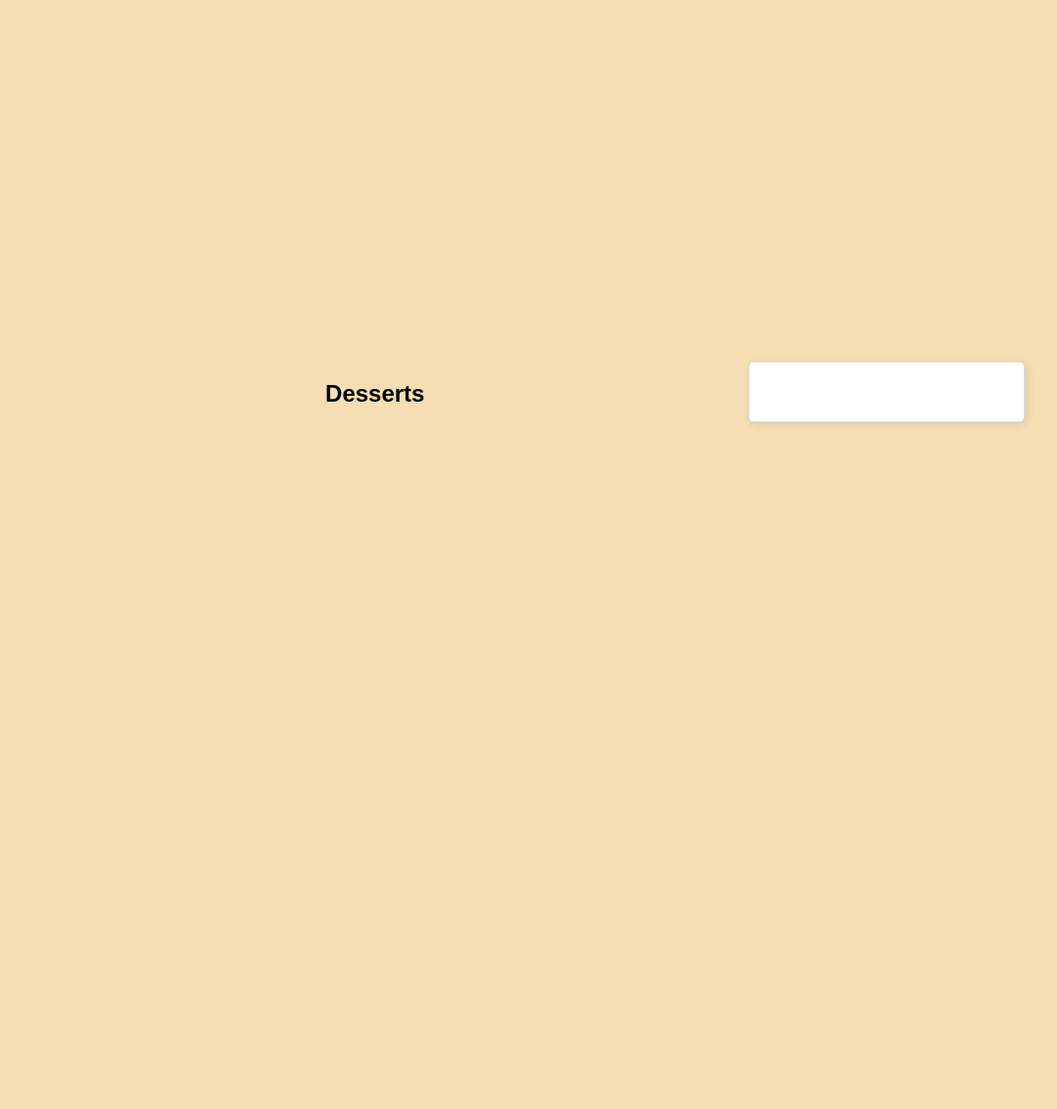
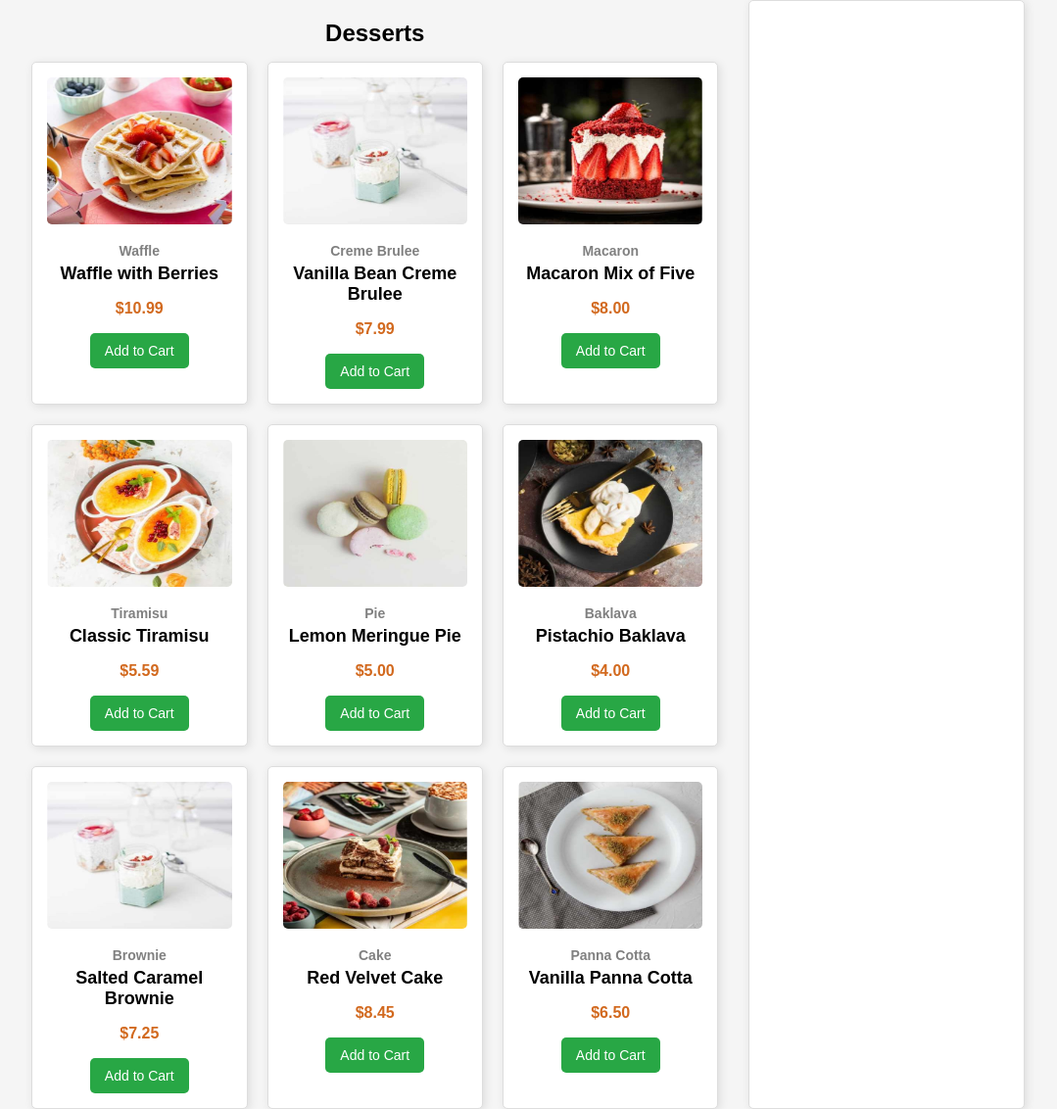
Before and after one commit to MeshackKorir/Product-list, a plain HTML site: page product-list-with-cart-main/index.html in a window 1280 px wide. Shown: the whole page at 98% size, without its empty margins (106-1185 px from the left). Before the commit the page ends 800 px from the top, so only its background shows below. Drawn offline with Linux system fonts and the light colour scheme; files that its build step writes are made by us from their sources.

Commit message:
styles ag

```diff
--- a/product-list-with-cart-main/index.html
+++ b/product-list-with-cart-main/index.html
@@ -11,15 +11,81 @@
     <div class="container">
         <div class="products">
           <h2>Desserts</h2>
-            <div class="items"></div>
-            <div class="items"></div>
-            <div class="items"></div>
-            <div class="items"></div>
-            <div class="items"></div>
-            <div class="items"></div>
-            <div class="items"></div>
-            <div class="items"></div>
-            <div class="items"></div>
+
+            <div class="items">
+              <div class="item">
+                <img src="./assets/images/image-waffle-desktop.jpg">
+                <h4 style="color: gray;">Waffle</h4>
+                <h3>Waffle with Berries</h3>
+                <p style="color: chocolate;">$10.99</p>
+                <button class="add-to-cart">Add to Cart</button>
+               </div>
+
+               <div class="item">
+                <img src="./assets/images/image-panna-cotta-desktop.jpg">
+                <h4 style="color: gray;">Creme Brulee</h4>
+                <h3>Vanilla Bean Creme Brulee</h3>
+                <p style="color: chocolate;">$7.99</p>
+                <button class="add-to-cart">Add to Cart</button>
+               </div>
+
+               <div class="item">
+                <img src="./assets/images/image-cake-desktop.jpg">
+                <h4 style="color: gray;">Macaron</h4>
+                <h3>Macaron Mix of Five</h3>
+                <p style="color: chocolate;">$8.00</p>
+                <button class="add-to-cart">Add to Cart</button>
+               </div>
+
+               <div class="item">
+                <img src="./assets/images/image-creme-brulee-desktop.jpg">
+                <h4 style="color: gray;">Tiramisu</h4>
+                <h3>Classic Tiramisu</h3>
+                <p style="color: chocolate;">$5.59</p>
+                <button class="add-to-cart">Add to Cart</button>
+               </div>
+
+               <div class="item">
+                <img src="./assets/images/image-macaron-desktop.jpg">
+                <h4 style="color: gray;">Pie</h4>
+                <h3>Lemon Meringue Pie</h3>
+                <p style="color: chocolate;">$5.00</p>
+                <button class="add-to-cart">Add to Cart</button>
+               </div>
+
+               <div class="item">
+                <img src="./assets/images/image-meringue-desktop.jpg">
+                <h4 style="color: gray;">Baklava</h4>
+                <h3>Pistachio Baklava</h3>
+                <p style="color: chocolate;">$4.00</p>
+                <button class="add-to-cart">Add to Cart</button>
+               </div>
+
+               <div class="item">
+                <img src="./assets/images/image-panna-cotta-desktop.jpg">
+                <h4 style="color: gray;">Brownie</h4>
+                <h3>Salted Caramel Brownie</h3>
+                <p style="color: chocolate;">$7.25</p>
+                <button class="add-to-cart">Add to Cart</button>
+               </div>
+
+               <div class="item">
+                <img src="./assets/images/image-tiramisu-desktop.jpg">
+                <h4 style="color: gray;">Cake</h4>
+                <h3>Red Velvet Cake</h3>
+                <p style="color: chocolate;">$8.45</p>
+                <button class="add-to-cart">Add to Cart</button>
+               </div>
+
+               <div class="item">
+                <img src="./assets/images/image-baklava-desktop.jpg">
+                <h4 style="color: gray;">Panna Cotta</h4>
+                <h3>Vanilla Panna Cotta</h3>
+                <p style="color: chocolate;">$6.50</p>
+                <button class="add-to-cart">Add to Cart</button>
+               </div>
+
+          </div>
         </div>
 
         <div class="cart">
--- a/style.css
+++ b/style.css
@@ -1,44 +1,106 @@
-body{
-    font-family: Arial, Helvetica, sans-serif;
+/* General body styling */
+body {
+    font-family: Arial, sans-serif;
     margin: 0;
     padding: 0;
     display: flex;
     justify-content: center;
     align-items: center;
-    height: 100vh;
-    background-color: wheat;
+    min-height: 100vh; /* Full height */
+    background-color: #f5f5f5;
 }
 
-.container{
+/* Container to hold products and cart */
+.container {
     display: flex;
     width: 80%;
     gap: 20px;
 }
 
-.products{
+/* Products section */
+.products {
     flex: 3;
+    display: flex;
+    flex-direction: column;
+    align-items: center;
 }
 
-.products h2{
+.products h2 {
     text-align: center;
     margin-bottom: 15px;
 }
 
-.items{
-    display: grid;
-    grid-template-columns: repeat(3, 1fr);
+/* Items container using FLEXBOX */
+.items {
+    display: flex;
+    flex-wrap: wrap; /* Allows wrapping to next row */
+    justify-content: center; /* Centers items */
     gap: 20px;
+    width: 100%;
+    max-width: 800px;
 }
 
-.items div{
+/* Individual item styling */
+.item {
     background-color: white;
     border: 1px solid #ddd;
-    padding: 20px;
+    padding: 15px;
     text-align: center;
     border-radius: 5px;
     box-shadow: 2px 2px 10px rgba(0, 0, 0, 0.1);
+    transition: transform 0.2s ease-in-out;
+    width: calc(33.333% - 20px); /* 3 items per row with spacing */
+    box-sizing: border-box;
 }
 
+.item:hover {
+    transform: scale(1.05);
+}
+
+/* Image styling */
+.item img {
+    width: 100%;
+    height: auto;
+    max-height: 150px; /* Prevents large images */
+    border-radius: 5px;
+    margin-bottom: 10px;
+}
+
+/* Item text */
+.item h4 {
+    font-size: 14px;
+    margin: 5px 0;
+    color: gray;
+}
+
+.item h3 {
+    font-size: 18px;
+    margin: 5px 0;
+}
+
+.item p {
+    font-size: 16px;
+    font-weight: bold;
+    color: chocolate;
+}
+
+/* Add to Cart button */
+.add-to-cart {
+    background-color: #28a745;
+    color: white;
+    border: none;
+    padding: 10px 15px;
+    font-size: 14px;
+    cursor: pointer;
+    border-radius: 5px;
+    transition: background 0.3s;
+}
+
+.add-to-cart:hover {
+    background-color: #218838;
+}
+
+/* Cart section */
 .cart {
     flex: 1;
     background-color: white;
```
